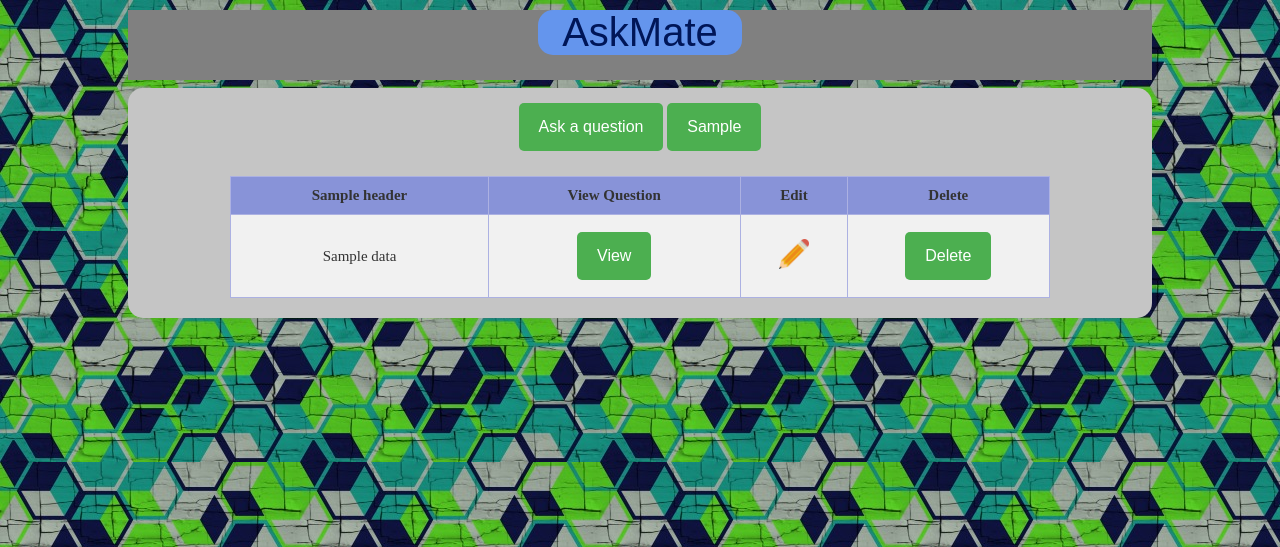
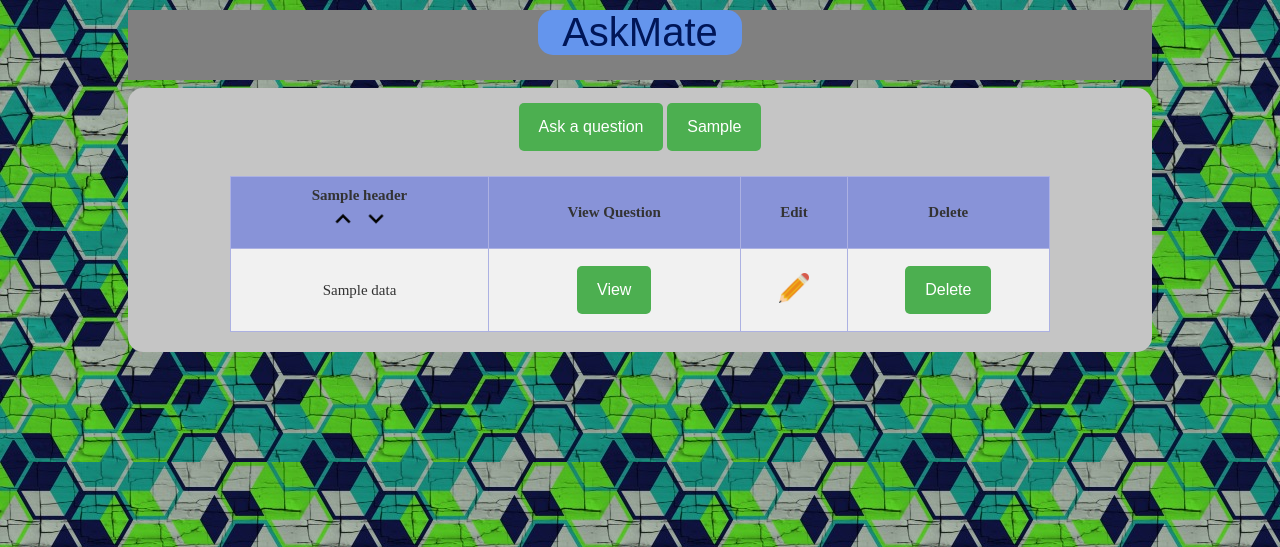
Before and after one commit to AndrasKovacs84/mittuDOMAIN-AskMate_project_sql, a Flask app: template templates/list.html in a window 1280 px wide. Shown: the top 547 px of the page. Run offline with Flask 2, Linux system fonts and the light colour scheme; the template is opened without the code that fills it: most values are stand-ins (such as "Sample title", 1, 10 or a date in 2020).

Commit message:
Added order-by icons in list.html

```diff
--- a/templates/list.html
+++ b/templates/list.html
@@ -11,12 +11,17 @@
     <div class="list_body">
         <button name="new_question" onclick="location.href='/question/new'" type="button">Ask a question</button>
         <button name="{{ form_action }}" onclick="location.href='{{ form_action }}'" type="button">{{ button_caption }}</button>
-        <table maxlength="20" >
+        <table maxlength="20">
             <tr>
                 {% for header in questions['header'] %}
                     <!--Omit message text header-->
                     {% if loop.index != 6 %}
-                    <th>{{ header }}</th>
+                    <th>
+                        {{ header }}
+                        <br>
+                        <a href="/dummy_url"> <img src={{ url_for("static", filename="arrow_up.ico" ) }} alt="Ascending order" width="30" height="30" title="Ascending order"></a>
+                        <a href="/dummy_url"> <img src={{ url_for("static", filename="arrow_down.ico" ) }} alt="Descending order" width="30" height="30" title="Descending order"></a>
+                    </th>
                     {% endif %}
                 {% endfor %}
                 <th>View Question</th>
```
Also changed, not shown: queries.py (line endings or trailing spaces), static/arrow_down.ico (added), static/arrow_up.ico (added).
